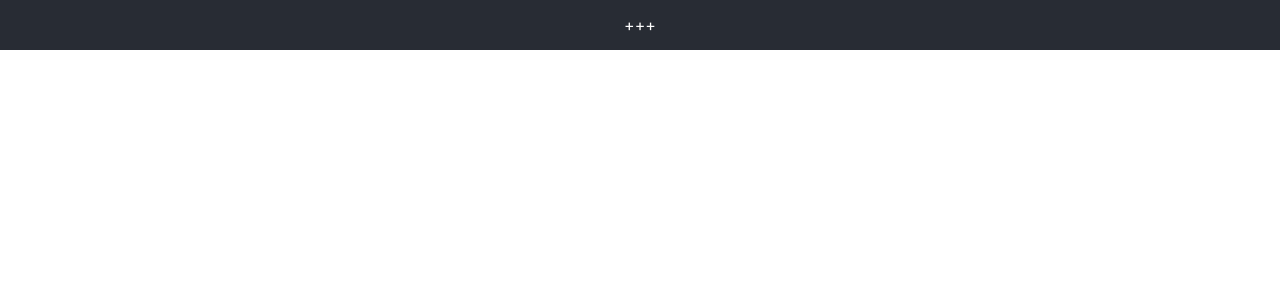
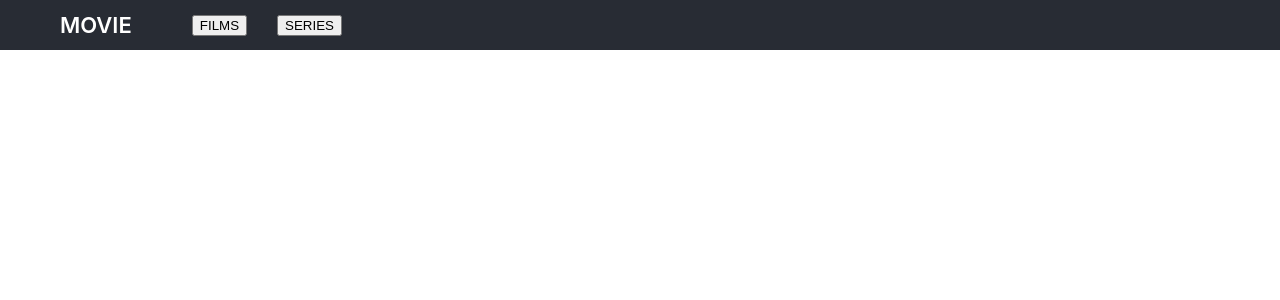
Before and after one commit to evaabsalyamova/movies, a React (Create React App) app: page / in a window 1280 px wide. Shown: the top 300 px of the page. Built offline with nearby package versions, Linux system fonts and the light colour scheme.

Commit message:
Create `NavigationBlock` component

```diff
--- a/src/App.css
+++ b/src/App.css
@@ -2,12 +2,3 @@
   text-align: center;
   background-color: #282c34;
 }
-
-.App-header {
-  background-color: #282c34;
-  min-height: 100vh;
-  display: flex;
-  flex-direction: column;
-  align-items: center;
-  justify-content: center;
-}
--- /dev/null
+++ b/src/components/AppHeader/NavigationBlock/index.tsx
@@ -0,0 +1,14 @@
+import "./styles.css";
+
+
+
+const NavigationBlock = () => {
+    return (
+        <div className="navigationBlock">
+            <button className="films">FILMS</button>
+            <button className="series">SERIES</button>
+        </div>
+    )
+}
+
+export default NavigationBlock
--- /dev/null
+++ b/src/components/AppHeader/NavigationBlock/styles.css
@@ -0,0 +1,4 @@
+.navigationBlock {
+  display: flex;
+  gap: 30px;
+}
--- a/src/components/AppHeader/index.tsx
+++ b/src/components/AppHeader/index.tsx
@@ -1,9 +1,15 @@
 import React from 'react';
 import "./styles.css";
+import NavigationBlock from './NavigationBlock';
 
 const AppHeader = () => {
     return (
-       <div className='appHeader'>+++</div>
+        <div className='appHeader'>
+            <div className='appName'>
+               MOVIE
+            </div>
+            <NavigationBlock/>
+       </div>
     )
 }
 
--- a/src/components/AppHeader/styles.css
+++ b/src/components/AppHeader/styles.css
@@ -5,5 +5,12 @@
   width: 100%;
   height: 50px;
   align-items: center;
-  justify-content: center;
+  gap: 60px;
 }
+
+.appName {
+  font-size: 22px;
+  font-weight: 600;
+  justify-content: flex-start;
+  margin-left: 60px;
+}
```
